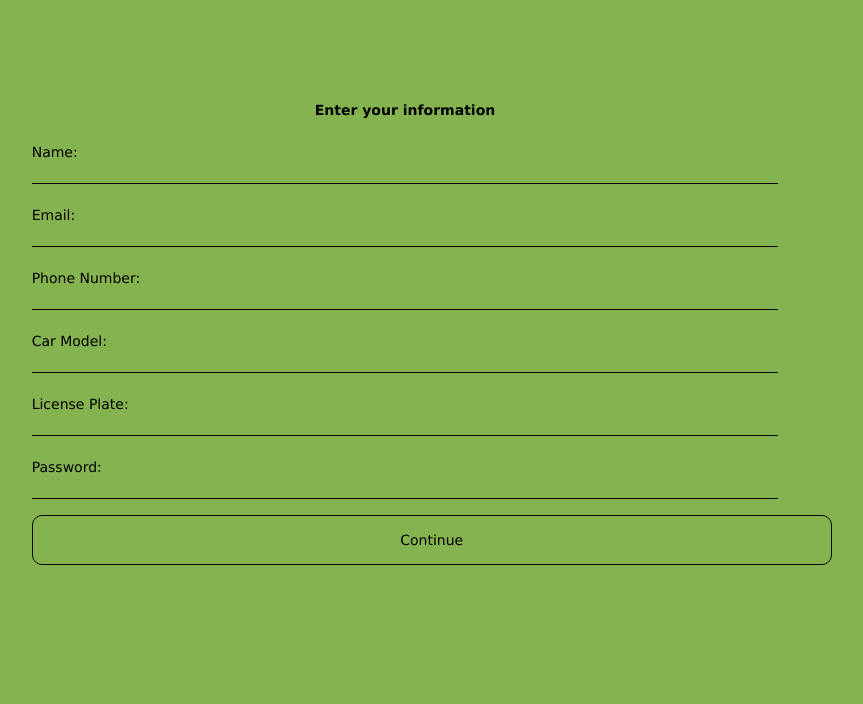
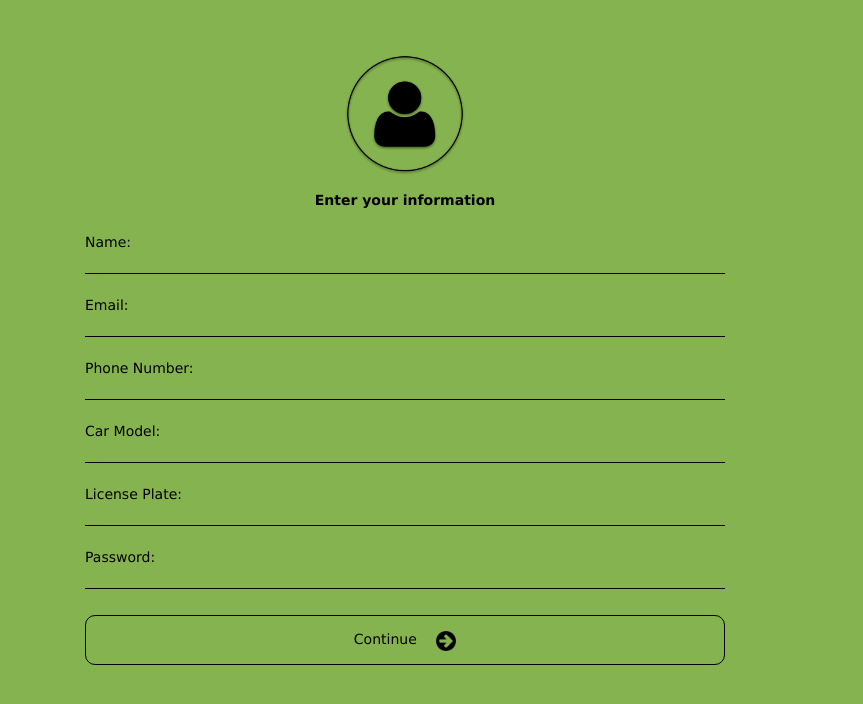
Before and after one commit to parkit-co/ParkIT-frontend, a plain HTML site: page signup.html in a window 1280 px wide. Shown: the whole page, without its empty margins (235-1098 px from the left). Drawn offline with nearby package versions, Linux system fonts and the light colour scheme.

Commit message:
finish page

```diff
--- a/css/styles-signup.css
+++ b/css/styles-signup.css
@@ -6,9 +6,11 @@ body {
     font-size: 14px;
     font-family: 'Lucida Grande', Helvetica, Arial, sans-serif;
     color: #000;
-    margin-top: 100px;
-    padding-left: 200pt;
-    padding-right: 200pt;
+    display: block;
+    margin-top: 40px;
+    margin-left: auto;
+    margin-right: auto;
+    width: 50%;
 }
 
 input {
@@ -26,9 +28,10 @@ hr {
 
 button {
     text-align: center;
-    border: 1px solid #000000;
+    border: 1.5px solid #000000;
     border-radius: 10px;
     background: #85B34F;
-    width: 800px;
+    margin-top: 10px;
+    width: 100%;
     height: 50px;
 }
--- a/signup.html
+++ b/signup.html
@@ -8,13 +8,21 @@
     </head>
 
     <body>
-        <p style="text-align: center"><strong>Enter your information</strong></p>
+        <p style="text-align: center">
+            <img src="images/user_icon.png" style="padding: 15px" width="150px" height="150px"><br>
+            <strong>Enter your information</strong>
+        </p>
         Name: <input type="text" name="Name"><br><hr>
         Email: <input type="text" name="Email"><br><hr>
         Phone Number: <input type="text" name="Name"><br><hr>
         Car Model: <input type="text" name="Email"><br><hr>
         License Plate: <input type="text" name="Name"><br><hr>
         Password: <input type="text" name="Email"><br><hr>
-        <button>Continue</button>
+        <button>
+            Continue
+            <span style="padding-left: 15px">
+                <img src="images/arrow461.png" width="20px" height="20px">
+            </span>
+        </button>
     </body>
 </html>
```
Also changed, not shown: images/arrow461.png (added), images/user_icon.png (added), 1 other file.
